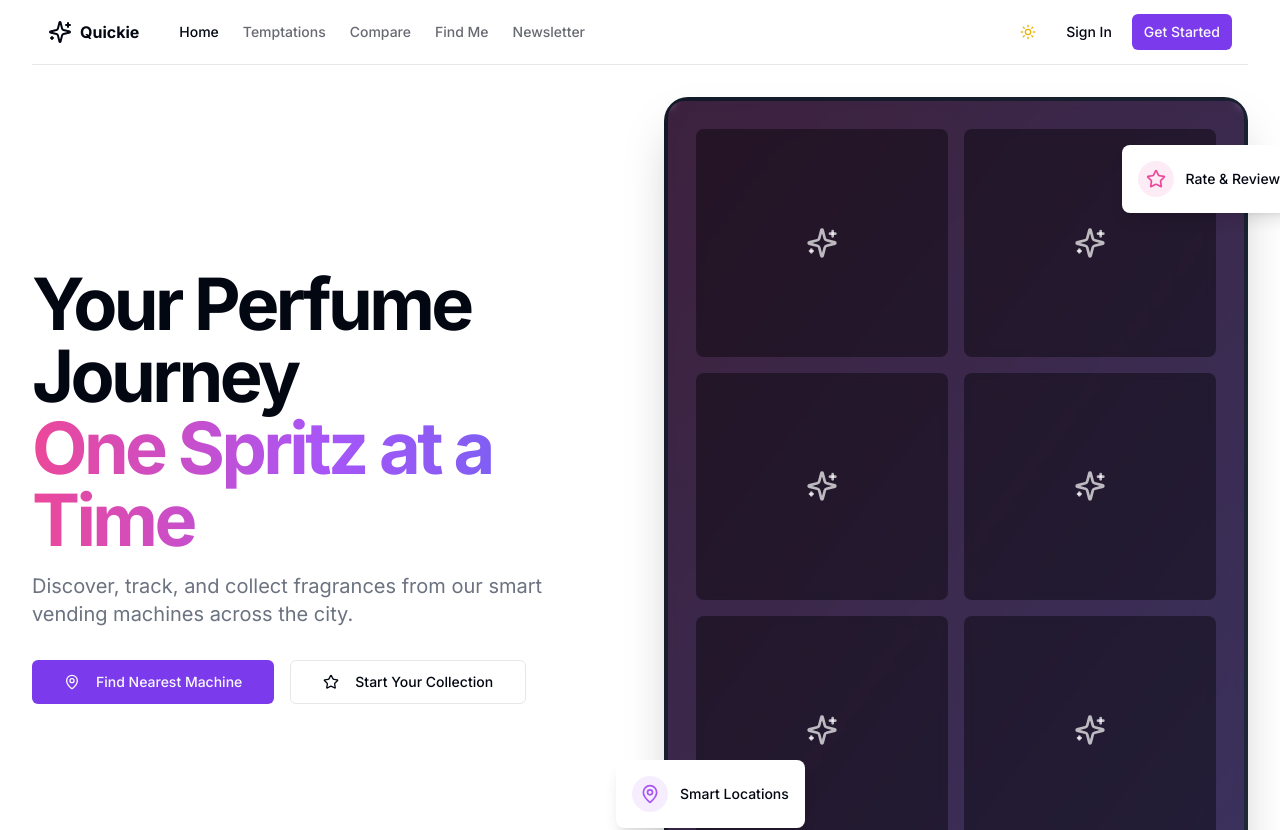
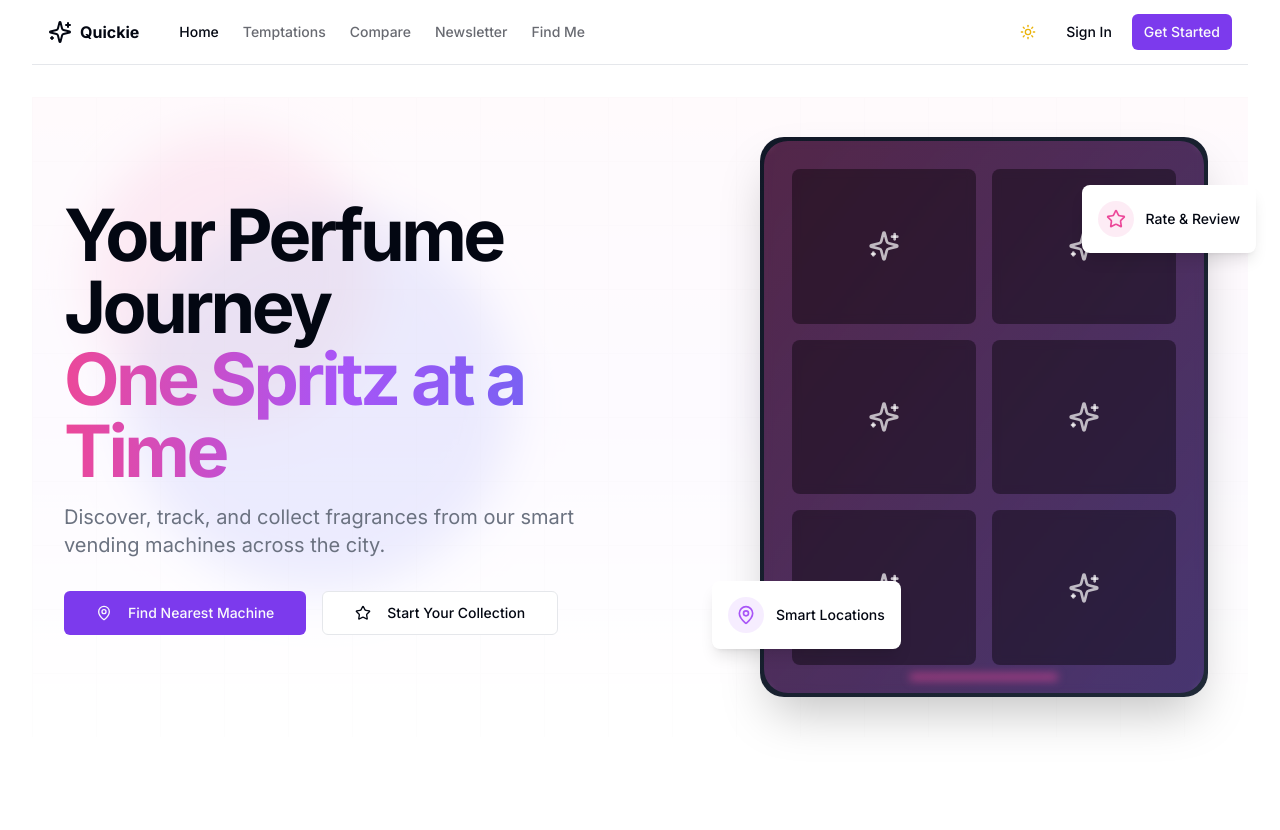
Before and after one commit to Benjam11n/Quickie, a Next.js app: page / in a window 1280 px wide. Shown: the top 830 px of the page. Built offline with nearby package versions, Linux system fonts and the light colour scheme.

Commit message:
Improve home page ui

```diff
--- a/TestComponent.tsx
+++ /dev/null
@@ -1,3 +0,0 @@
-export default function TestComponent() {
-  return <div className="text-invalid-color">Test</div>;
-}
--- a/components/client-layout.tsx
+++ b/components/client-layout.tsx
@@ -11,7 +11,7 @@ export function ClientLayout({ children }: { children: React.ReactNode }) {
 
   return (
     <div className="flex min-h-screen flex-col">
-      <main className="w-full flex-1 bg-background">
+      <main className="w-full flex-1 bg-background/85">
         <div className="container mx-auto px-4 sm:px-6 lg:px-8">
           <NavBar />
           {children}
--- a/components/home/Hero.tsx
+++ b/components/home/Hero.tsx
@@ -25,7 +25,7 @@ export function Hero() {
           }}
         />
         <motion.div
-          className="animate-blob animation-delay-2000 absolute -right-4 top-0 size-72 rounded-full bg-purple-500 opacity-70 mix-blend-multiply blur-xl"
+          className="animate-blob animation-delay-2000 absolute -right-4 top-0 size-96 rounded-full bg-purple-500 opacity-80 mix-blend-multiply blur-xl"
           animate={{
             x: [0, -100, 0],
             y: [0, 100, 0],
@@ -36,7 +36,7 @@ export function Hero() {
           }}
         />
         <motion.div
-          className="animate-blob animation-delay-4000 absolute bottom-32 left-20 size-72 rounded-full bg-indigo-500 opacity-70 mix-blend-multiply blur-xl"
+          className="animate-blob animation-delay-4000 absolute bottom-32 left-20 size-96 rounded-full bg-indigo-500 opacity-80 mix-blend-multiply blur-xl"
           animate={{
             x: [0, 50, 0],
             y: [0, -50, 0],
@@ -48,7 +48,7 @@ export function Hero() {
         />
       </div>
 
-      <div className="container">
+      <div className="container mx-auto px-4 sm:px-6 lg:px-8">
         <div className="grid items-center gap-12 lg:grid-cols-2">
           {/* Left Column - Text Content */}
           <div className="space-y-8">
@@ -103,13 +103,13 @@ export function Hero() {
 
           {/* Right Column - Interactive Vending Machine Preview */}
           <motion.div
-            className="relative"
+            className="relative sm:max-w-md max-w-xl lg:ml-24"
             initial={{ opacity: 0, scale: 0.9 }}
             animate={{ opacity: 1, scale: 1 }}
             transition={{ duration: 0.5, delay: 0.6 }}
           >
-            <div className="relative aspect-[3/4] overflow-hidden rounded-3xl bg-gradient-to-br from-gray-900 to-gray-800 p-8 shadow-2xl">
-              <div className="absolute inset-1 rounded-2xl bg-gradient-to-br from-pink-500/20 to-purple-500/20 backdrop-blur-sm"></div>
+            <div className="relative aspect-[4/5] overflow-hidden rounded-3xl bg-gradient-to-br from-gray-900 to-gray-800 p-8 shadow-2xl">
+              <div className="absolute inset-1 rounded-3xl bg-gradient-to-br from-pink-500/30 to-purple-500/30 backdrop-blur-sm"></div>
               <div className="relative grid h-full grid-cols-2 gap-4">
                 {[...Array(6)].map((_, i) => (
                   <motion.div
@@ -130,7 +130,7 @@ export function Hero() {
 
             {/* Feature Highlights */}
             <motion.div
-              className="absolute -right-12 top-12 rounded-lg bg-white p-4 shadow-lg dark:bg-gray-800"
+              className="absolute -right-8 top-12 rounded-lg bg-white p-4 shadow-lg dark:bg-gray-800 lg:-right-12"
               whileHover={{ scale: 1.05 }}
               transition={{ duration: 0.2 }}
             >
@@ -143,7 +143,7 @@ export function Hero() {
             </motion.div>
 
             <motion.div
-              className="absolute -left-12 bottom-12 rounded-lg bg-white p-4 shadow-lg dark:bg-gray-800"
+              className="absolute -left-8 bottom-12 rounded-lg bg-white p-4 shadow-lg dark:bg-gray-800 lg:-left-12"
               whileHover={{ scale: 1.05 }}
               transition={{ duration: 0.2 }}
             >
--- a/components/navigation/MobileNavTrigger.tsx
+++ b/components/navigation/MobileNavTrigger.tsx
@@ -7,7 +7,7 @@ export function MobileNavTrigger() {
   const { openNav } = useNavStore();
 
   return (
-    <Button variant="ghost" size="icon" className="md:hidden" onClick={openNav}>
+    <Button variant="ghost" size="icon" className="lg:hidden" onClick={openNav}>
       <Menu className="size-5" />
     </Button>
   );
--- a/components/navigation/MobileSidebar.tsx
+++ b/components/navigation/MobileSidebar.tsx
@@ -82,7 +82,7 @@ const MobileSidebar = () => {
               initial={{ opacity: 0 }}
               animate={{ opacity: 1 }}
               exit={{ opacity: 0 }}
-              className="fixed inset-0 z-50 bg-background/80 backdrop-blur-sm md:hidden"
+              className="fixed inset-0 z-[1000] bg-background/80 backdrop-blur-sm lg:hidden"
               onClick={() => closeNav()}
             />
 
@@ -92,9 +92,9 @@ const MobileSidebar = () => {
               animate={{ x: 0 }}
               exit={{ x: '100%' }}
               transition={{ type: 'spring', damping: 20 }}
-              className="fixed inset-y-0 right-0 z-50 w-full max-w-xs border-l
+              className="fixed inset-y-0 right-0 z-[1000] w-full max-w-xs border-l
               bg-background/95 backdrop-blur supports-[backdrop-filter]:bg-background/60
-              md:hidden"
+              lg:hidden"
             >
               <div className="flex h-full flex-col">
                 {/* Header */}
--- a/components/navigation/NavBar.tsx
+++ b/components/navigation/NavBar.tsx
@@ -17,12 +17,12 @@ export function NavBar() {
   return (
     <header className="sticky top-0 z-[1000] mb-8 w-full border-b bg-background/95 backdrop-blur supports-[backdrop-filter]:bg-background/60">
       <nav className="container flex h-16 items-center px-4">
-        <div className="flex gap-6 md:gap-10">
+        <div className="flex gap-6 lg:gap-10">
           <Link href="/" className="flex items-center space-x-2">
             <Sparkles className="size-6" />
             <span className="inline-block font-bold">Quickie</span>
           </Link>
-          <div className="hidden gap-6 md:flex">
+          <div className="hidden gap-6 lg:flex">
             {navLinks.map((navLink) => (
               <NavLink
                 key={navLink.href}
@@ -34,7 +34,7 @@ export function NavBar() {
           </div>
         </div>
         <div className="ml-auto flex items-center gap-2">
-          <div className="hidden items-center gap-2 md:flex">
+          <div className="hidden items-center gap-2 lg:flex">
             <ThemeToggle />
             <AuthButtons />
           </div>
--- a/components/rating/rating-metrics.tsx
+++ b/components/rating/rating-metrics.tsx
@@ -64,7 +64,11 @@ export function RatingMetrics({ rating, onChange }: RatingMetricsProps) {
                 <span className="font-medium">{metric.label}</span>
 
                 {/* Tooltip */}
-                <div className="invisible absolute -top-8 left-0 w-48 rounded-lg bg-popover p-2 text-xs opacity-0 transition-all duration-200 group-hover:visible group-hover:opacity-100">
+                <div
+                  className="invisible absolute border-2 -top-12 left-0 w-52
+                rounded-lg bg-popover p-2 text-xs opacity-0 transition-all
+                duration-200 group-hover:visible group-hover:opacity-100"
+                >
                   {metric.description}
                 </div>
               </div>
--- a/constants/index.ts
+++ b/constants/index.ts
@@ -23,13 +23,13 @@ export const navLinks: Navlinks = [
     active: (pathname: string) => pathname === '/compare',
   },
   {
+    href: '/news',
+    label: 'Newsletter',
+    active: (pathname: string) => pathname === '/news',
+  },
+  {
     href: '/locations',
     label: 'Find Me',
     active: (pathname: string) => pathname === '/locations',
   },
-  {
-    href: '/news',
-    label: 'Newsletter',
-    active: (pathname: string) => pathname === '/news',
-  },
 ];
```
